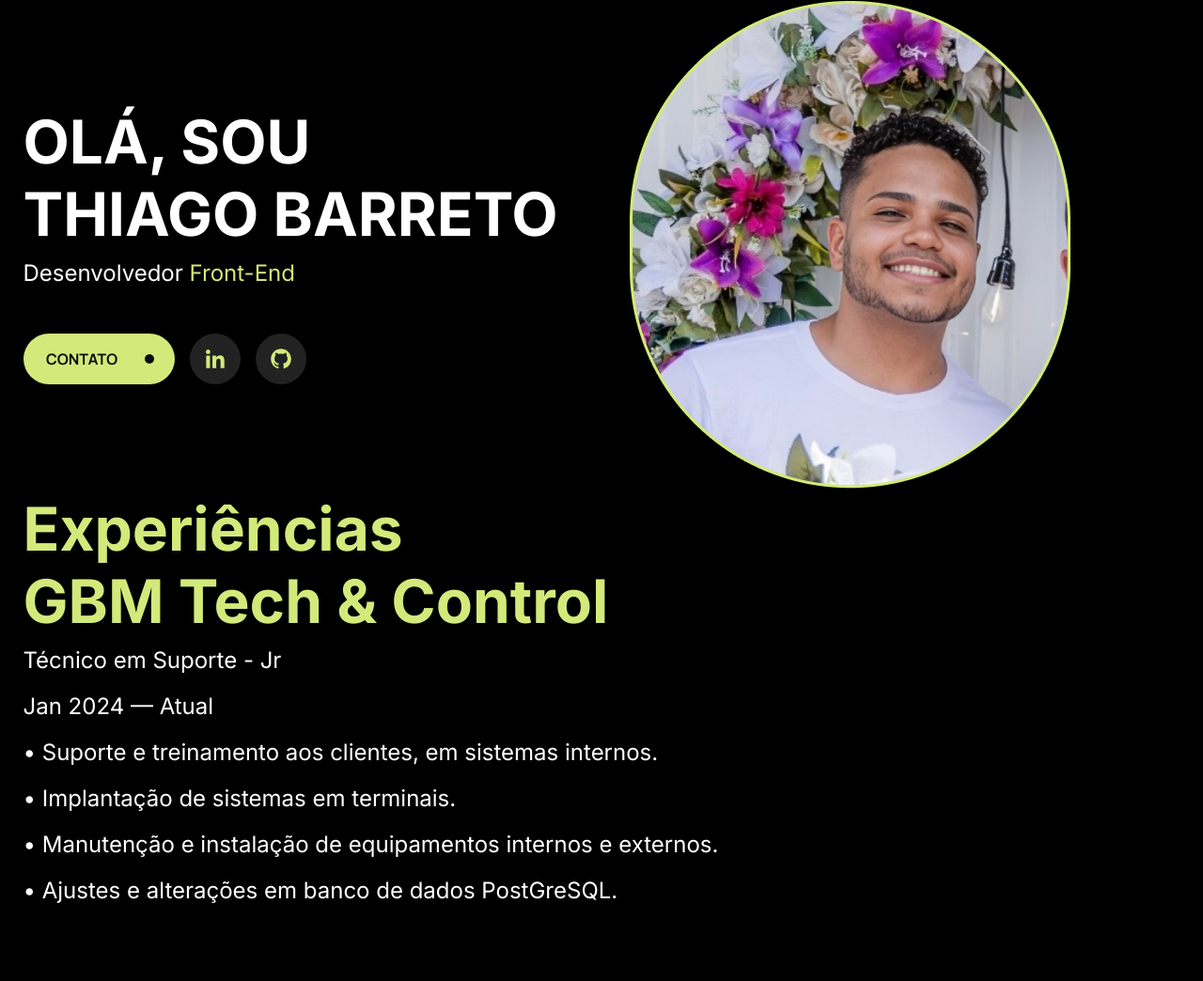
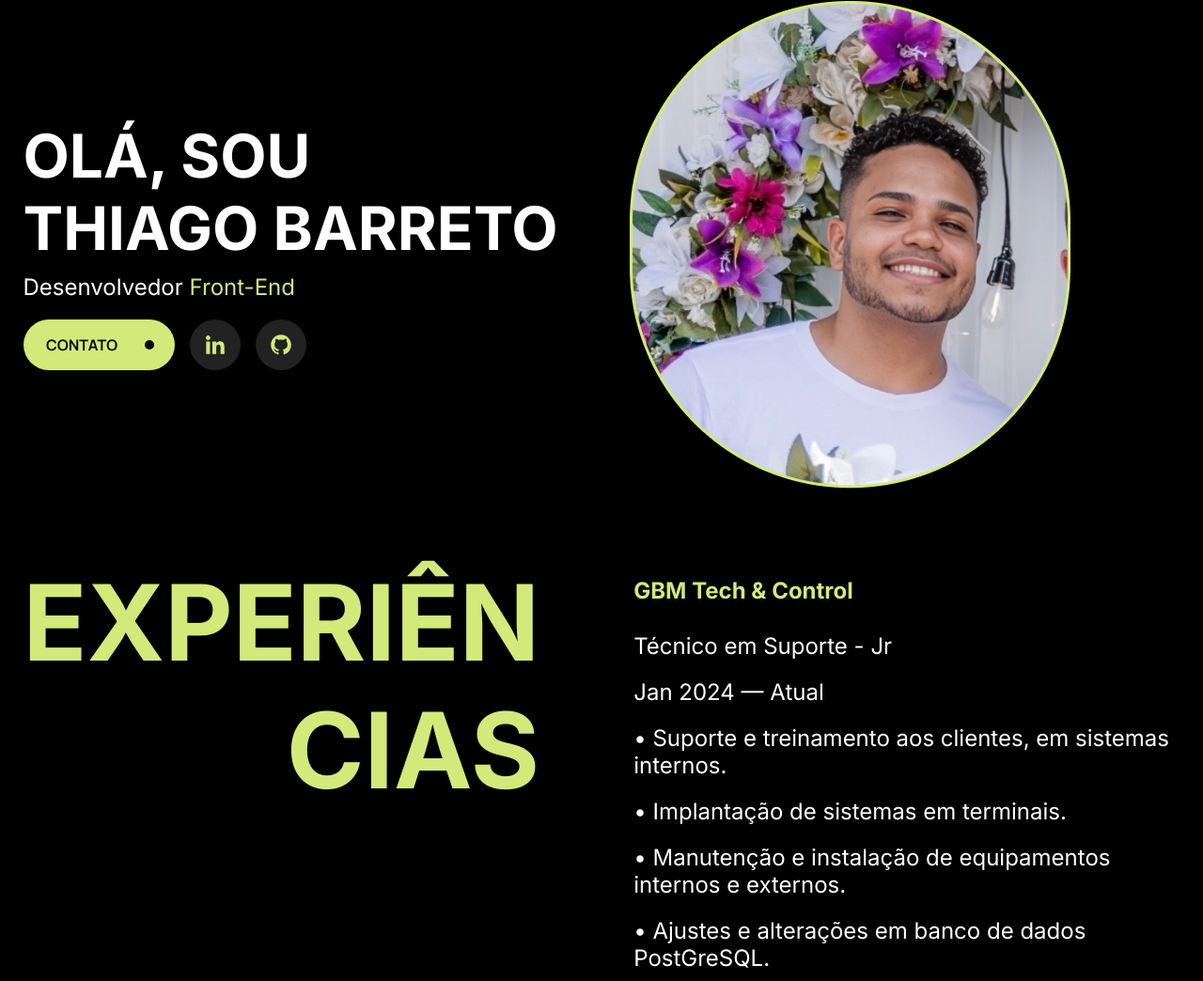
Before and after one commit to othbarreto/portfolio, a plain HTML site: page index.html in a window 1280 px wide. Shown: the part 115-1159 px from the top of the page at 94% size. Before the commit the page ends 1087 px from the top, so only its background shows below. Drawn offline with Linux system fonts and the light colour scheme.

Commit message:
Feature: Experiencias

```diff
--- a/index.html
+++ b/index.html
@@ -39,12 +39,12 @@
         <img src="img/fotoperfil.png" alt="Foto Thiago Barreto">
       </article>
     </div>
-    <div class="experiencicias">
+    <div class="experiencias-content">
+      <h1 class="cor-verde">Experiên <br>cias</h1>
       <article id="experiencias">
-        <h1 class="cor-verde">Experiências</h1>
         <aside class="empregos">
           <div class="emprego">
-            <h1 class="cor-verde">GBM Tech & Control</h1>
+            <h2 class="cor-verde">GBM Tech & Control</h2>
             <div class="informacoes-emprego">
               <div class="cargo-tempo">
                 <p>Técnico em Suporte - Jr</p>
--- a/style.css
+++ b/style.css
@@ -18,7 +18,7 @@ p {
 
 header {
   display: flex;
-  gap: 600px;
+  justify-content: space-between;
   margin: 24px 0;
 }
 
@@ -29,6 +29,10 @@ header {
 
 li {
   list-style: none;
+}
+
+img {
+  margin: 0;
 }
 
 .menu img {
@@ -73,8 +77,21 @@ li {
 }
 
 .icones {
-  padding-top: 40px;
   display: flex;
+  margin-top: 10px;
+  gap: 16px;
   align-items: center;
-  gap: 16px;
 }
+
+.experiencias-content {
+  display: grid;
+  grid-template-columns: 1fr 1fr;
+  margin-top: 70px;
+}
+
+.experiencias-content h1 {
+  font-size: 7rem;
+  text-transform: uppercase;
+  text-align: right;
+  padding-right: 100px;
+}
```
Also changed, not shown: img/point.svg (added).
